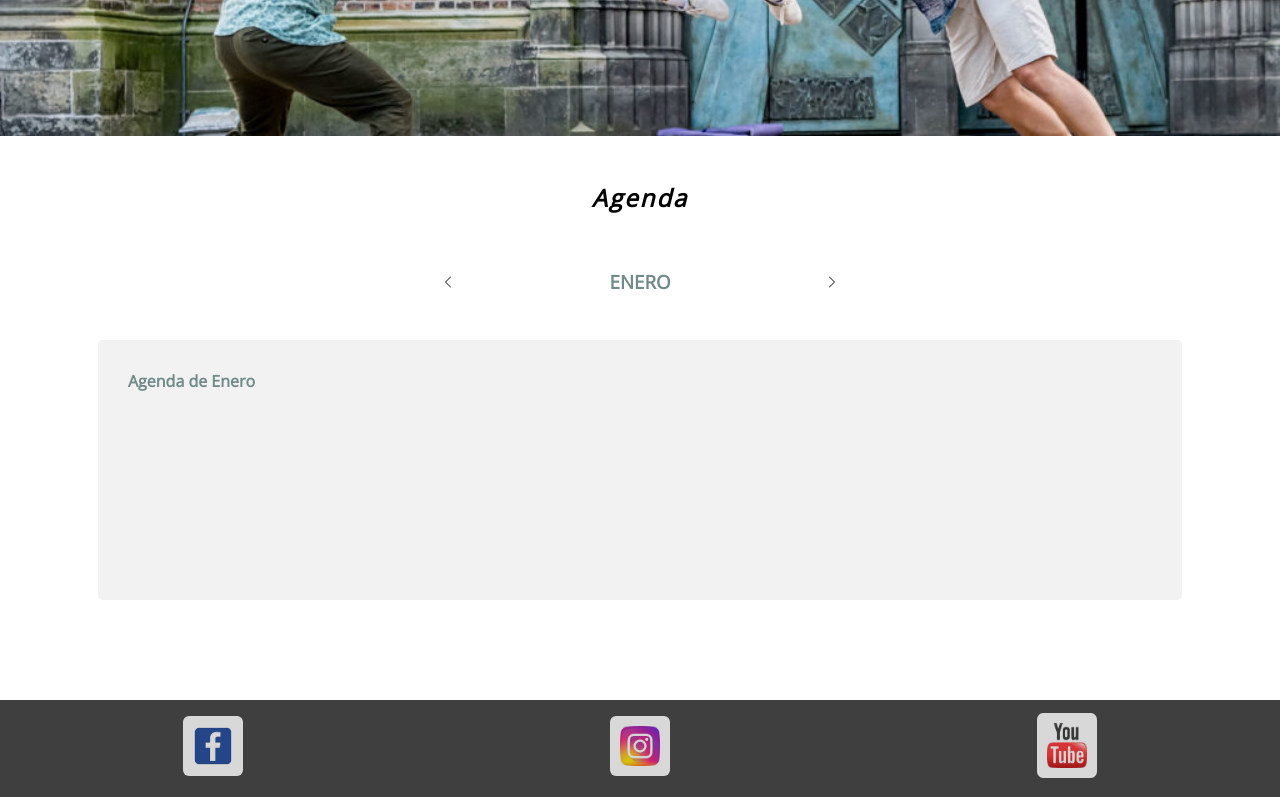
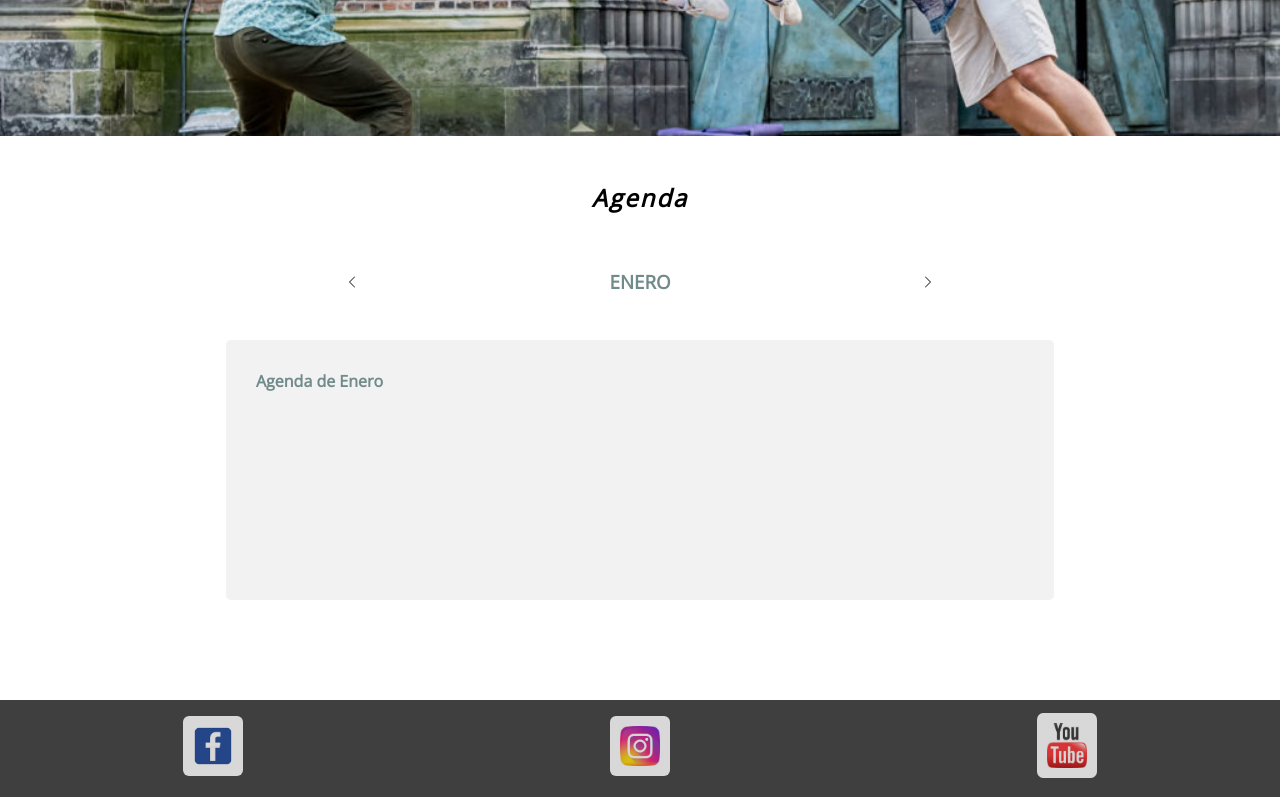
Before and after one commit to AlexEMartin/lucio, a React (Create React App) app: page /agenda in a window 1280 px wide. Shown: the part 549-1346 px from the top of the page. Built offline with nearby package versions, Linux system fonts and the light colour scheme.

Commit message:
Calendar tiny refactor

```diff
--- a/src/pages/agenda/Schedule.css
+++ b/src/pages/agenda/Schedule.css
@@ -19,11 +19,11 @@
 }
 
 .left {
-    margin-left: 20%;
+    margin-left: 5%;
 }
 
 .right {
-    margin-right: 20%;
+    margin-right: 5%;
 }
 
 .months {
@@ -40,7 +40,8 @@
 }
 
 .info-container {
-    width: 100%;
+    width: 75%;
+    margin: auto;
     display: flex;
     align-items: center;
     justify-content: center;
```
